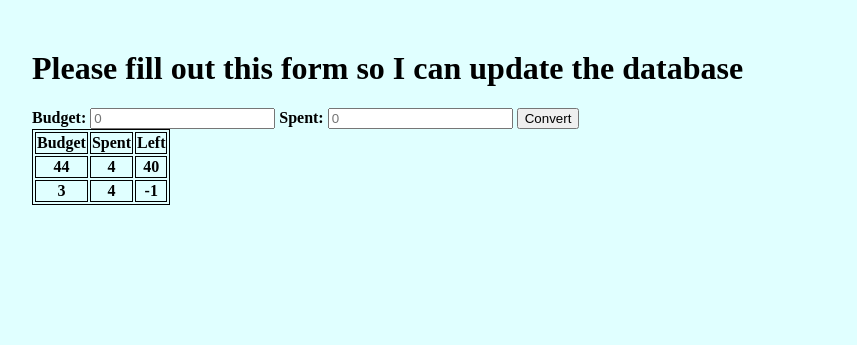
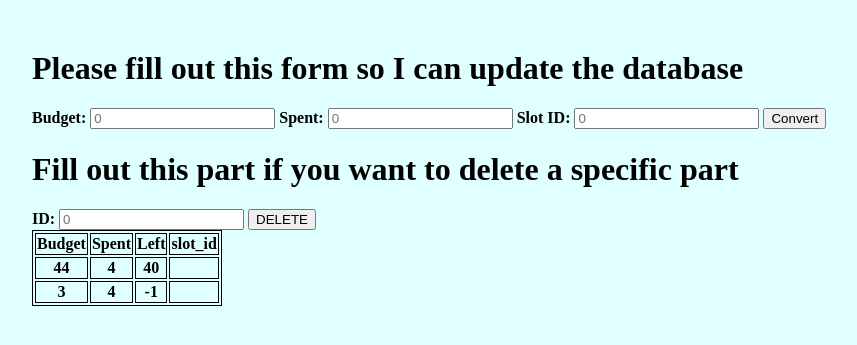
Before and after one commit to SaiHoYip/Deploy4CustomApp, a Flask app: page / in a window 1280 px wide. Shown: the top 345 px of the page, without its empty margins (68-925 px from the left). Run offline with Flask 2, Linux system fonts and the light colour scheme; data comes from the database, SQL or seed files in the repository; both versions use the stored data as it was after the commit; lists and menus that the app fills with data are empty.

Commit message:
Add files via upload

```diff
--- a/application.py
+++ b/application.py
@@ -3,6 +3,7 @@ from flask import render_template
 import json
 import help
 import sqlite3
+
 application = app = Flask(__name__)
 
 @app.route("/", methods=["POST", "Get"])
@@ -13,14 +14,30 @@ def sub_budget():
     # Get item from the POST body
         Spent = str(request.form.get("Spent"))
         Budget = str(request.form.get("Budget"))
+        slot_id = str(request.form.get("slot_id"))
         req_data = request.get_json()
-        help.Subtraction(Budget, Spent)
+        help.Subtraction(Budget, Spent, slot_id)
+
     cat = sqlite3.connect('Budget.db')
     db = cat.cursor()
     rows = db.execute('SELECT * FROM Budgee')
     ro = rows.fetchall()
 
+    # Return response
+    return render_template("home.html", Spent = "Spent", Budget= "Budget", slot_id="slot_id", ro=ro)
 
+@app.route("/delete", methods=["POST", "GET"])
+def delete_item():
+    slot_id = 0
+    if request.method == "POST" and "slot_id" in request.form:
+        slot_id = str(request.form.get("slot_id"))
+        req_data = request.get_json()
+        help.Delete(slot_id)
 
-    # Return response
-    return render_template("home.html", Spent = "Spent", Budget= "Budget", ro=ro)
+    cat = sqlite3.connect('Budget.db')
+    db = cat.cursor()
+    rows = db.execute('SELECT * FROM Budgee')
+    ro = rows.fetchall()
+    return render_template("home.html", ro=ro)
+
+app.run(debug=1)
--- a/help.py
+++ b/help.py
@@ -3,7 +3,7 @@ import sqlite3
 DB_PATH = "Budget.db"  # Update this path accordingly
 
 
-def Subtraction(Budget,Spent):
+def Subtraction(Budget,Spent, slot_id):
     try:
         conn = sqlite3.connect(DB_PATH)
         # Once a connection has been established, we use the cursor
@@ -11,10 +11,19 @@ def Subtraction(Budget,Spent):
         c = conn.cursor()
         # Keep the initial status as Not Started
         Left = int(Budget) - int(Spent)
-        c.execute("insert into Budgee(Budget, Spent, Left) values(?,?,?)", (Budget,Spent,str(Left),))
+        c.execute("insert into Budgee(Budget, Spent, Left, slot_id) values(?,?,?,?)", (Budget,Spent,Left,slot_id))
         # We commit to save the change
         conn.commit()
         return {"Left": Left}
     except Exception as e:
         print("Error: ", e)
         return None
+
+def Delete(slot_id):
+    try:
+        conn = sqlite3.connect(DB_PATH)
+        c = conn.cursor()
+        c.execute('delete from Budgee where slot_id=? ', (slot_id,))
+        conn.commit()
+    except:
+        pass
--- a/templates/home.html
+++ b/templates/home.html
@@ -16,16 +16,27 @@
         <input type="Number" name="Budget" placeholder="0">
         <label><b>Spent: </b></label>
         <input type="Spending" name="Spent" placeholder="0">
+        <label><b>Slot ID: </b></label>
+        <input type="Number" name="slot_id" placeholder="0">
         <button type="submit" value="submit">Convert</button>
     </form>
+
+    <h1>Fill out this part if you want to delete a specific part</h1>
+    <form action="/delete" method="POST">
+        <label><b>ID: </b></label>
+        <input type="Number" name="slot_id" placeholder="0">
+        <button type="submit" value="submit">DELETE</button>
+    </form>
+
     <table>
         <tr>
             <th>Budget</th>
             <th>Spent</th>
             <th>Left</th>
+            <th>slot_id</th>
         {% for row in ro %}
         <tr>
-          <th> {{ row[0] }}</th> <th>{{row[1]}}</th> <th>{{row[2]}}</th>
+          <th> {{ row[0] }}</th> <th>{{row[1]}}</th> <th>{{row[2]}}</th> <th>{{row[4]}}</th>
         </tr>
         {% endfor %}
     </table>
```
Also changed, not shown: Budget.db.
